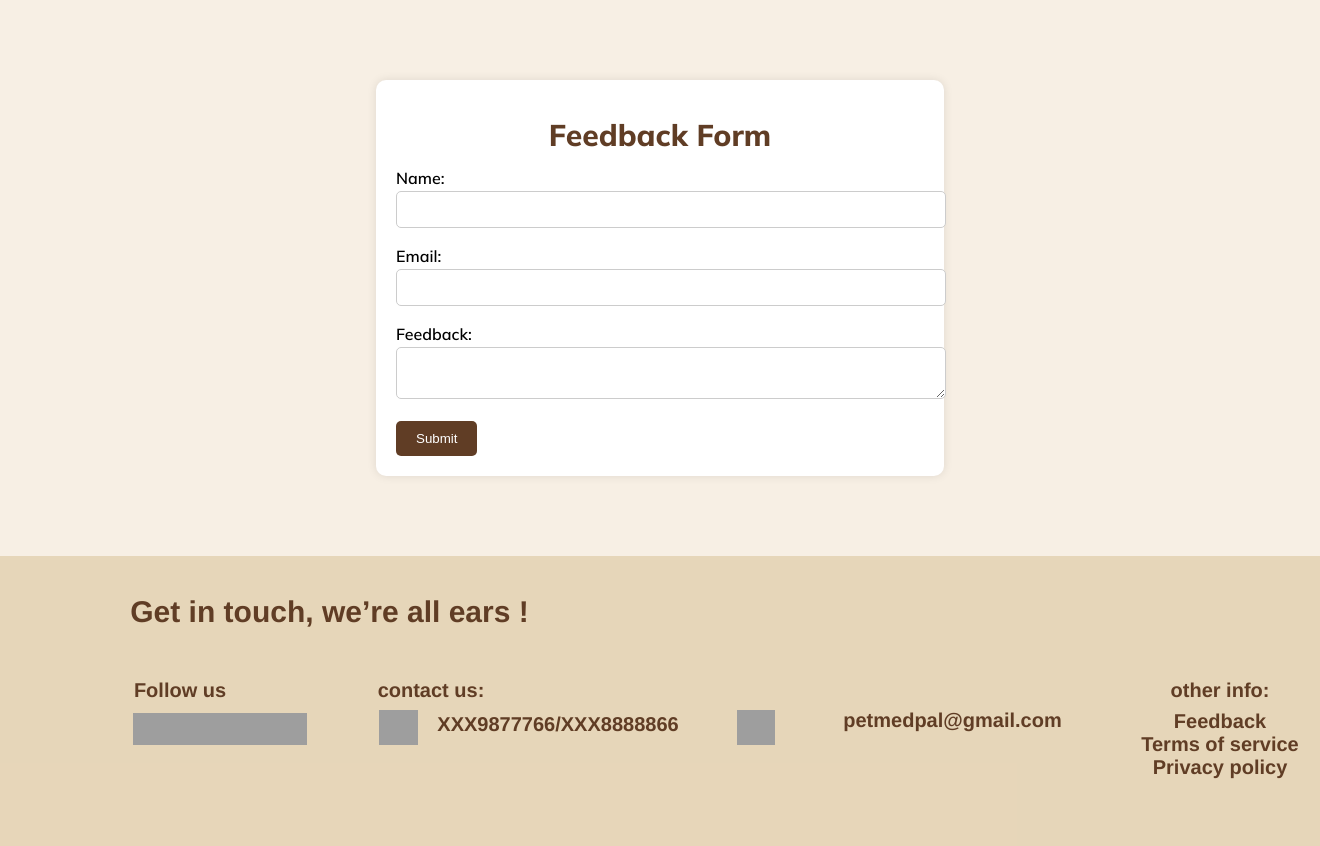
After one commit to wynona-toby/petmedpal, a Django app: page /feedback/ in a window 1320 px wide. The commit adds this page. Run offline with Django 5.2, Linux system fonts and the light colour scheme; some libraries are stand-ins or nearby versions; grey boxes are pictures that could not be loaded.

Commit message:
title update

```diff
--- a/projects/urls.py
+++ b/projects/urls.py
@@ -20,4 +20,5 @@ urlpatterns=[
   path('bmi_calc/', views.bmi_calc, name='bmi_calc'),
   path('calender/', views.calender, name='calender'),
   path('view_profile/', views.view_profile, name='view_profile'),
+  path('feedback/', views.feedback, name='feedback'),
 ]
--- a/projects/views.py
+++ b/projects/views.py
@@ -111,7 +111,8 @@ def insurance(request):
   return render(request,'insurance.html')
 def bmi_calc(request):
   return render(request,'bmi_calc.html')
-
+def feedback(request):
+  return render(request,'feedback.html')
 
 
 
--- a/templates/bmi_calc.html
+++ b/templates/bmi_calc.html
@@ -5,7 +5,7 @@
 <head>
 <meta charset="UTF-8">
 <meta name="viewport" content="width=device-width, initial-scale=1.0">
-<title>BMI Calculator</title>
+<title>BMI Calculator | PetMedPalr</title>
 <style>
     body {
         font-family: "Mulish", Helvetica;
--- a/templates/calender.html
+++ b/templates/calender.html
@@ -1,6 +1,5 @@
 <html>
 <head>
-    <title>Fullcalendar</title>
     <link rel="stylesheet" href="https://maxcdn.bootstrapcdn.com/bootstrap/3.3.6/css/bootstrap.min.css"/>
     <link rel="stylesheet" href="https://cdnjs.cloudflare.com/ajax/libs/fullcalendar/3.4.0/fullcalendar.css" />
     <script src="https://cdnjs.cloudflare.com/ajax/libs/jquery/3.2.1/jquery.min.js"></script>
--- /dev/null
+++ b/templates/feedback.html
@@ -0,0 +1,76 @@
+<!DOCTYPE html>
+<html>
+<head>
+    <meta charset="utf-8">
+    <title>Feedback Form | PetMedPal</title>
+    <style>
+      @import url("https://cdnjs.cloudflare.com/ajax/libs/meyer-reset/2.0/reset.min.css");
+      @import url("https://fonts.googleapis.com/css?family=Mulish:700,600,800|Cairo:400|Inter:400");
+    body {
+      margin: 0;
+      padding: 0;
+      font-family: "Mulish", Helvetica, sans-serif;
+      background-color: #f7efe4;
+    }
+      .feedback-form {
+            width: 40%;
+            margin: 0 auto;
+            padding: 20px;
+            background-color: #ffffff;
+            border-radius: 10px;
+            box-shadow: 0 0 10px rgba(0, 0, 0, 0.1);
+            margin-top: 80px;
+            margin-bottom: 80px;
+        }
+      .feedback-form h1 {
+            text-align: center;
+            padding-top: 20px;
+            font-weight: 800;
+            color: #603d25;
+            font-size: 30px;
+        }
+      .feedback-form label {
+            display: block;
+            margin-top: 20px;
+            font-weight: 600;
+        }
+      .feedback-form input[type="text"],.feedback-form textarea {
+            width: 100%;
+            padding: 10px;
+            border-radius: 5px;
+            border: 1px solid #ccc;
+            margin-top: 5px;
+        }
+      .feedback-form button[type="submit"] {
+            background-color: #603d25;
+            color: white;
+            padding: 10px 20px;
+            border: none;
+            border-radius: 5px;
+            margin-top: 20px;
+            cursor: pointer;
+        }
+      .feedback-form button[type="submit"]:hover {
+            background-color: #4d301d;
+        }
+    </style>
+</head>
+<body>
+    <div class="feedback-form">
+        <h1>Feedback Form</h1>
+        <form>
+            <label for="name">Name:</label>
+            <input type="text" id="name" name="name">
+
+            <label for="email">Email:</label>
+            <input type="text" id="email" name="email">
+
+            <label for="feedback">Feedback:</label>
+            <textarea id="feedback" name="feedback"></textarea>
+
+            <button type="submit">Submit</button>
+        </form>
+    </div>
+</body>
+</html>
+{%include 'footer.html'%}
--- a/templates/insurance.html
+++ b/templates/insurance.html
@@ -4,6 +4,7 @@
 <html>
   <head>
     <meta charset="utf-8" />
+    <title>Insurance | PetMedPal</title>
     <style>
       html,
 body {
--- a/templates/navbar.html
+++ b/templates/navbar.html
@@ -102,7 +102,7 @@
       <div class="navbar">
         <div class="text-wrapper"><a href="{%url 'services'%}">SERVICES</a></div>
         <div class="div"><a href="{%url 'landing'%}"> LOGOUT </a></div>
-        <div class="text-wrapper-2"><a href=""> FEEDBACK </a></div>
+        <div class="text-wrapper-2"><a href="{%url 'feedback'%}"> FEEDBACK </a></div>
         <div class="text-wrapper-3"><a href="{%url 'home'%}"> ABOUT </a></div>
         <a href="{%url 'user_profile'%}" class="user-icon">👤</a>
         <img class="whatsapp-image" src="https://i.postimg.cc/FRvX0wB1/petmedpal.png" />
--- a/templates/nearest_vet.html
+++ b/templates/nearest_vet.html
@@ -289,7 +289,7 @@
     <meta charset="utf-8" />
     <link rel="stylesheet" href="globals.css" />
     <link rel="stylesheet" href="style.css" />
-    <title> Nearest Vet </title>
+    <title>Nearest Vet | PetMedPal</title>
   </head>
   <body>
     <div class="frame">
--- a/templates/services.html
+++ b/templates/services.html
@@ -1,5 +1,7 @@
 {% include 'navbar.html'%}
-<style>
+<head>
+  <title>Services | PetMedPal</title>
+  <style>
   body {
     margin: 0;
   }
@@ -231,7 +233,7 @@
   }
 
 </style>
-
+</head>
 
 <body>
   <div class="services">
--- a/templates/vac_base.html
+++ b/templates/vac_base.html
@@ -3,7 +3,7 @@
 <!DOCTYPE html>
 <html>
   <head>
-    <title>Vaccination | </title>
+    <title>Vaccination | PetMedPal</title>
     <style>
 
       @import url("https://cdnjs.cloudflare.com/ajax/libs/meyer-reset/2.0/reset.min.css");
--- a/templates/view_profile.html
+++ b/templates/view_profile.html
@@ -3,7 +3,7 @@
 <head>
     <meta charset="UTF-8">
     <meta name="viewport" content="width=device-width, initial-scale=1.0">
-    <title>User Profile</title>
+    <title>User Profile| PetMedPal</title>
     <style>
       @import url('https://fonts.googleapis.com/css2?family=Mulish:ital,wght@0,200..1000;1,200..1000&display=swap')
       body {
--- a/templates/wellness.html
+++ b/templates/wellness.html
@@ -4,6 +4,7 @@
 <html>
   <head>
     <meta charset="utf-8" />
+    <title>Wellness | PetMedPal</title>
     <style>
       @import url("https://cdnjs.cloudflare.com/ajax/libs/meyer-reset/2.0/reset.min.css");
       * {
```
Also changed, not shown: templates/register.html (+0 -139 lines), db.sqlite3.
